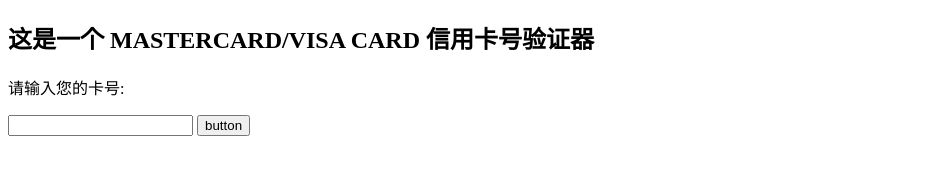
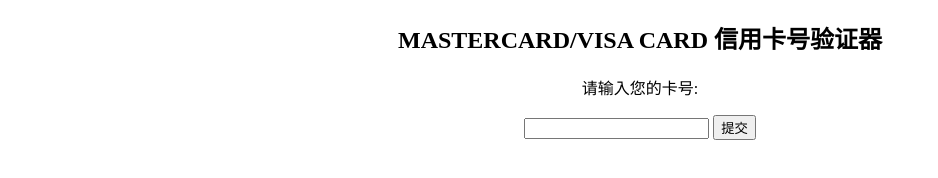
Before and after one commit to JSNCoder/3-basic-programming-conecpts, a plain HTML site: page HTML version/index.html in a window 1280 px wide. Shown: the whole page, without its empty margins (0-938 px from the left). Drawn offline with Linux system fonts and the light colour scheme.

Commit message:
课件更新

```diff
--- a/HTML version/index.html
+++ b/HTML version/index.html
@@ -6,14 +6,15 @@
   <script src="cardValidatorHTML.js"></script>
 </head>
 <body>
+  <div style="text-align:center">
   <div>
-    <h2>这是一个 MASTERCARD/VISA CARD 信用卡号验证器</h2>
+    <h2>MASTERCARD/VISA CARD 信用卡号验证器</h2>
     <p>请输入您的卡号:</p>
     <input type="text" id="cardNum") />
-    <button onclick="cardValidator(document.getElementById('cardNum').value)">button</button>
+    <button onclick="cardValidator(document.getElementById('cardNum').value)">提交</button>
   </div>
   <div id="result">
   </div>
-
+  </div>
 </body>
 </html>
--- a/node version/cardValidator.js
+++ b/node version/cardValidator.js
@@ -5,7 +5,7 @@ const readlineInterface = require('readline').createInterface({
 
 readCardNumber()
 
-function readCardNumber () { readlineInterface.question(`这是一个 MASTERCARD/VISA CARD 信用卡号验证器\n 请输入您的卡号（或输入end以结束程式）： `, (cardNumber) => {
+function readCardNumber () { readlineInterface.question(`MASTERCARD/VISA CARD 信用卡号验证器\n 请输入您的卡号（或输入end以结束程式）： `, (cardNumber) => {
   if(cardNumber === "end") {
     console.log("结束程式")
   } else {
```
